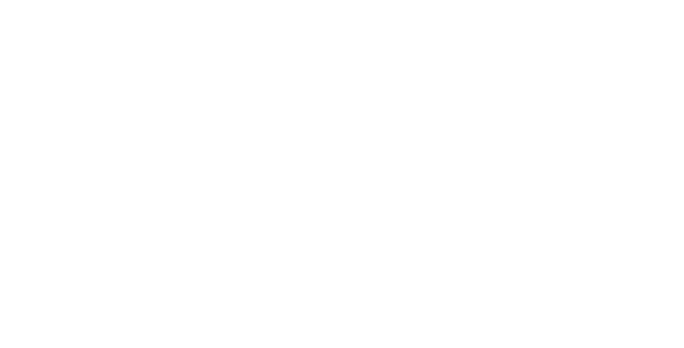
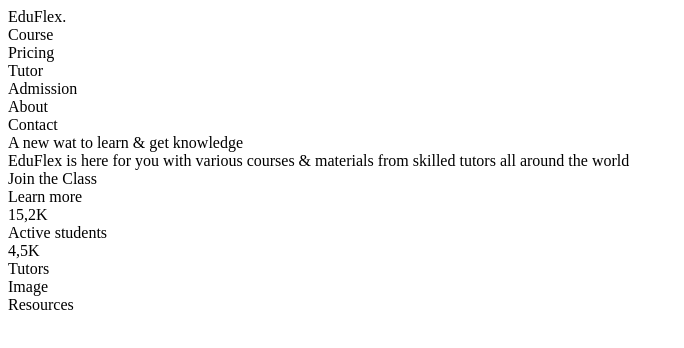
Before and after one commit to AbdelrahmanElhosiny/CSS-Training, a React (Vite) app: page / in a window 1280 px wide. Shown: the top 348 px of the page, without its empty margins (0-684 px from the left). Built offline with nearby package versions, Linux system fonts and the light colour scheme.

Commit message:
add html content

```diff
--- a/src/App.tsx
+++ b/src/App.tsx
@@ -1,7 +1,52 @@
+import styled from "@emotion/styled";
 import "./App.css";
 
 function App() {
-  return <></>;
+  return (
+    <Holder>
+      <div className="navbar">
+        <div className="logo">EduFlex.</div>
+        <div className="center-buttons">
+          <div className="center-button">Course</div>
+          <div className="center-button">Pricing</div>
+          <div className="center-button">Tutor</div>
+          <div className="center-button">Admission</div>
+          <div className="center-button">About</div>
+        </div>
+        <div className="end-button">Contact</div>
+      </div>
+      <div className="center-content">
+        <div className="left-content">
+          <div className="title">A new wat to learn & get knowledge</div>
+          <div className="text">
+            EduFlex is here for you with various courses & materials from
+            skilled tutors all around the world
+          </div>
+          <div className="buttons">
+            <div className="join-button">Join the Class</div>
+            <div className="learn-button">Learn more</div>
+          </div>
+          <div className="stats">
+            <div className="stat">
+              <div className="stat-number">15,2K</div>
+              <div className="stat-text">Active students</div>
+            </div>
+            <div className="stat">
+              <div className="stat-number">4,5K</div>
+              <div className="stat-text">Tutors</div>
+            </div>
+            <div className="stat">
+              <div className="stat-number">Image</div>
+              <div className="stat-text">Resources</div>
+            </div>
+          </div>
+        </div>
+        <div className="right-content"></div>
+      </div>
+    </Holder>
+  );
 }
 
+const Holder = styled.div``;
+
 export default App;
```
